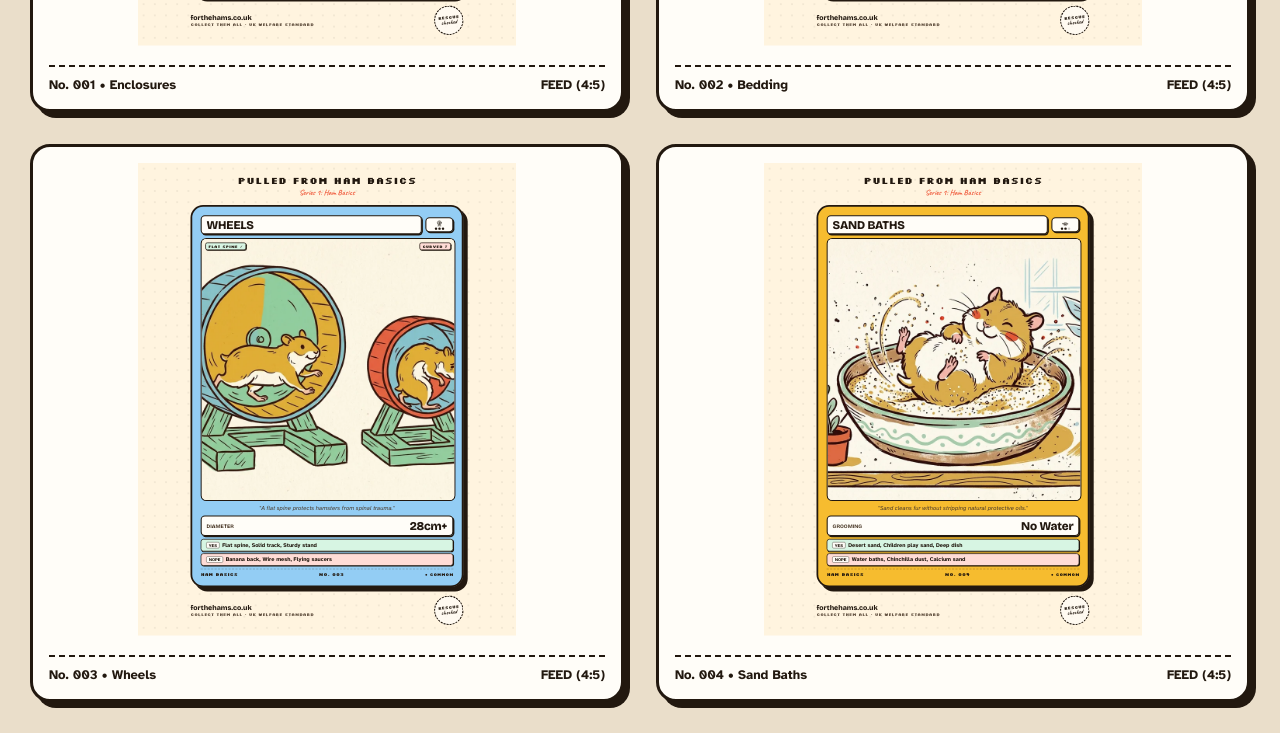
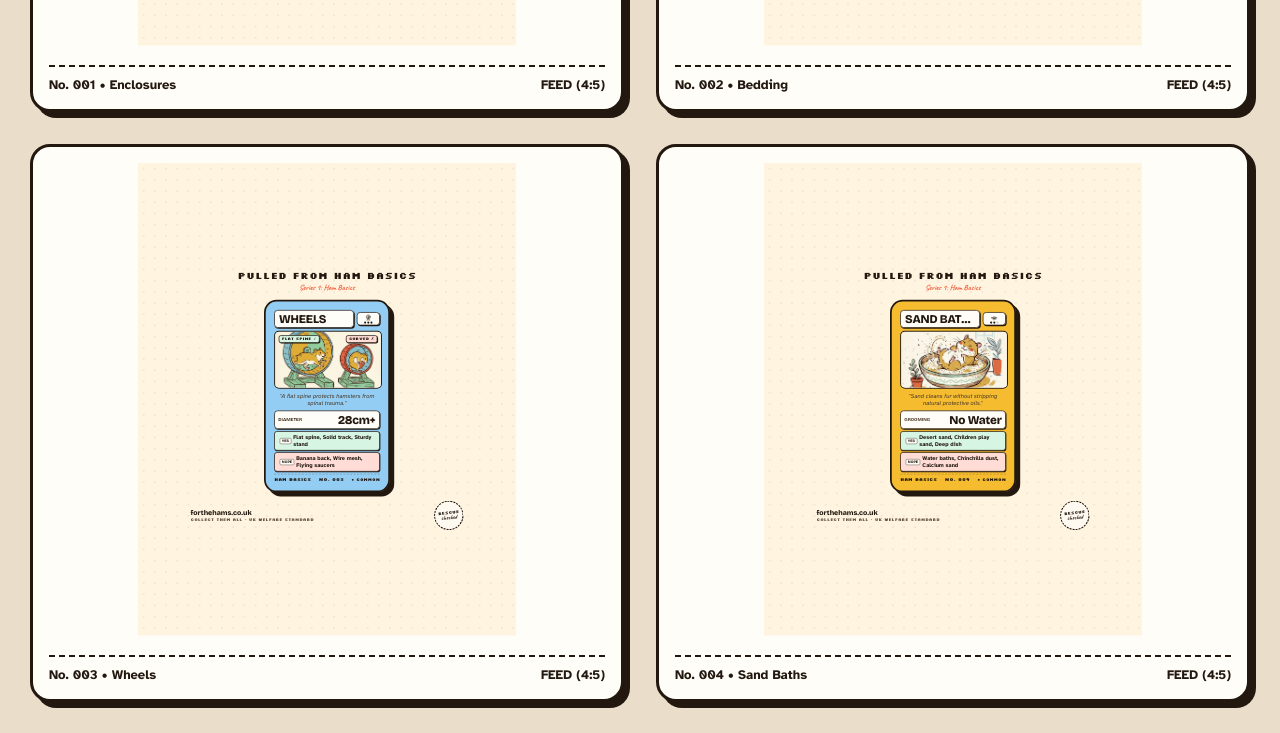
Before and after one commit to liamribrown/forthehams, a website: page card-preview.html in a window 1280 px wide. Shown: the part 737-1470 px from the top of the page. Drawn offline with nearby package versions, Linux system fonts and the light colour scheme.

Commit message:
fix(cards): fix preview cut-off with adaptive flex sizing and proportional element scaling

```diff
--- a/assets/css/cards.css
+++ b/assets/css/cards.css
@@ -14,20 +14,19 @@
   --tc-lime: #cfe97c;
 }
 
-/* Card Root (5:7 ratio) */
+/* Card Root (5:7 ideal ratio, flexible height to prevent cut-off) */
 .tc-card {
   box-sizing: border-box;
   position: relative;
   width: 100%;
-  aspect-ratio: 5 / 7;
-  border-radius: 28px;
-  border: 4px solid var(--tc-ink);
+  max-width: 360px;
+  border-radius: 24px;
+  border: 3.5px solid var(--tc-ink);
   background: var(--tc-card-bg);
-  box-shadow: 8px 8px 0px var(--tc-ink);
+  box-shadow: 6px 6px 0px var(--tc-ink);
   display: flex;
   flex-direction: column;
-  padding: 16px;
-  overflow: hidden;
+  padding: 12px 14px 14px;
   user-select: none;
   font-family: 'Atkinson Hyperlegible', sans-serif;
   color: var(--tc-ink);
@@ -50,8 +49,8 @@
   content: "";
   position: absolute;
   inset: 0;
-  border-radius: 24px;
-  padding: 12px;
+  border-radius: 20px;
+  padding: 10px;
   background: linear-gradient(135deg, rgba(255,100,100,0.38), rgba(255,220,100,0.38), rgba(100,255,150,0.38), rgba(100,200,255,0.38), rgba(200,100,255,0.38));
   background-size: 300% 300%;
   -webkit-mask: linear-gradient(#fff 0 0) content-box, linear-gradient(#fff 0 0);
@@ -78,8 +77,8 @@
   display: flex;
   align-items: center;
   justify-content: space-between;
-  gap: 10px;
-  margin-bottom: 10px;
+  gap: 8px;
+  margin-bottom: 8px;
   shrink: 0;
 }
 
@@ -87,16 +86,16 @@
   flex: 1;
   min-width: 0;
   background: #fffdf8;
-  border: 3px solid var(--tc-ink);
-  border-radius: 12px;
-  padding: 6px 14px;
-  box-shadow: 3px 3px 0 var(--tc-ink);
+  border: 2.5px solid var(--tc-ink);
+  border-radius: 10px;
+  padding: 5px 12px;
+  box-shadow: 2.5px 2.5px 0 var(--tc-ink);
 }
 
 .tc-card-name {
   font-family: 'Bricolage Grotesque', sans-serif;
   font-weight: 800;
-  font-size: 26px;
+  font-size: 21px;
   line-height: 1.1;
   text-transform: uppercase;
   white-space: nowrap;
@@ -111,11 +110,11 @@
   align-items: center;
   justify-content: center;
   background: #fffdf8;
-  border: 3px solid var(--tc-ink);
-  border-radius: 12px;
-  padding: 4px 8px;
-  box-shadow: 3px 3px 0 var(--tc-ink);
-  min-width: 58px;
+  border: 2.5px solid var(--tc-ink);
+  border-radius: 10px;
+  padding: 3px 6px;
+  box-shadow: 2.5px 2.5px 0 var(--tc-ink);
+  min-width: 50px;
 }
 
 .tc-care-pips {
@@ -124,8 +123,8 @@
   margin-top: 2px;
 }
 .tc-pip {
-  width: 7px;
-  height: 7px;
+  width: 6px;
+  height: 6px;
   border-radius: 50%;
   background: var(--tc-ink);
 }
@@ -133,17 +132,17 @@
   opacity: 0.22;
 }
 
-/* Art Window (~42% of card) */
+/* Art Window */
 .tc-art-window {
   position: relative;
   width: 100%;
-  flex: 1 1 42%;
-  min-height: 180px;
+  height: 160px;
   background: #fff9ee;
-  border: 3.5px solid var(--tc-ink);
-  border-radius: 16px;
+  border: 3px solid var(--tc-ink);
+  border-radius: 14px;
   overflow: hidden;
   box-shadow: inset 0 0 0 1px rgba(34,24,15,0.1);
+  shrink: 0;
 }
 
 .tc-art-img {
@@ -189,10 +188,10 @@
 .tc-flavour {
   font-family: 'Atkinson Hyperlegible', sans-serif;
   font-style: italic;
-  font-size: 12.5px;
+  font-size: 11.5px;
   line-height: 1.25;
   color: #4a3b2c;
-  margin: 8px 0 6px 0;
+  margin: 6px 0 5px 0;
   text-align: center;
   shrink: 0;
 }
@@ -203,17 +202,18 @@
   align-items: center;
   justify-content: space-between;
   background: #fffdf8;
-  border: 3px solid var(--tc-ink);
-  border-radius: 12px;
-  padding: 6px 14px;
-  box-shadow: 3px 3px 0 var(--tc-ink);
-  margin-bottom: 8px;
+  border: 2.5px solid var(--tc-ink);
+  border-radius: 10px;
+  padding: 4px 10px;
+  box-shadow: 2px 2px 0 var(--tc-ink);
+  margin-bottom: 6px;
+  shrink: 0;
 }
 
 .tc-hero-label {
   font-family: 'Bricolage Grotesque', sans-serif;
   font-weight: 800;
-  font-size: 15px;
+  font-size: 13px;
   text-transform: uppercase;
   color: #554433;
 }
@@ -221,7 +221,7 @@
 .tc-hero-value {
   font-family: 'Bricolage Grotesque', sans-serif;
   font-weight: 800;
-  font-size: 26px;
+  font-size: 21px;
   letter-spacing: -0.5px;
 }
 
@@ -229,20 +229,21 @@
 .tc-ability-rows {
   display: flex;
   flex-direction: column;
-  gap: 5px;
-  margin-bottom: 8px;
+  gap: 4px;
+  margin-bottom: 6px;
+  shrink: 0;
 }
 
 .tc-row {
   display: flex;
   align-items: center;
-  gap: 8px;
+  gap: 6px;
   border: 2px solid var(--tc-ink);
   border-radius: 8px;
-  padding: 4px 10px;
-  font-size: 12px;
+  padding: 3px 8px;
+  font-size: 11px;
   font-weight: 700;
-  box-shadow: 2px 2px 0 var(--tc-ink);
+  box-shadow: 1.5px 1.5px 0 var(--tc-ink);
 }
 
 .tc-row-yes { background: #d7f5e3; }
@@ -251,9 +252,9 @@
 .tc-row-badge {
   font-family: 'Bricolage Grotesque', sans-serif;
   font-weight: 800;
-  font-size: 12px;
+  font-size: 10.5px;
   text-transform: uppercase;
-  padding: 1px 6px;
+  padding: 1px 5px;
   border-radius: 4px;
   border: 1.5px solid var(--tc-ink);
   background: #fffdf8;
```
Also changed, not shown: assets/js/infographics.js (+5 -7 lines).
